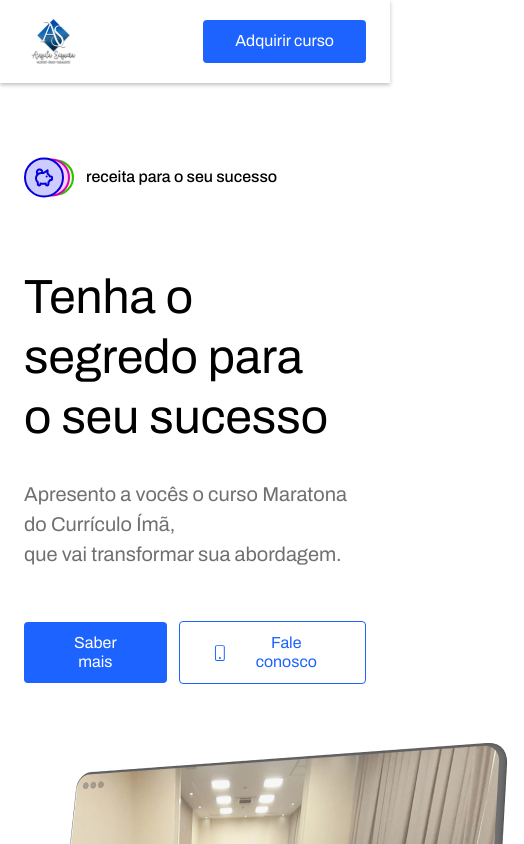
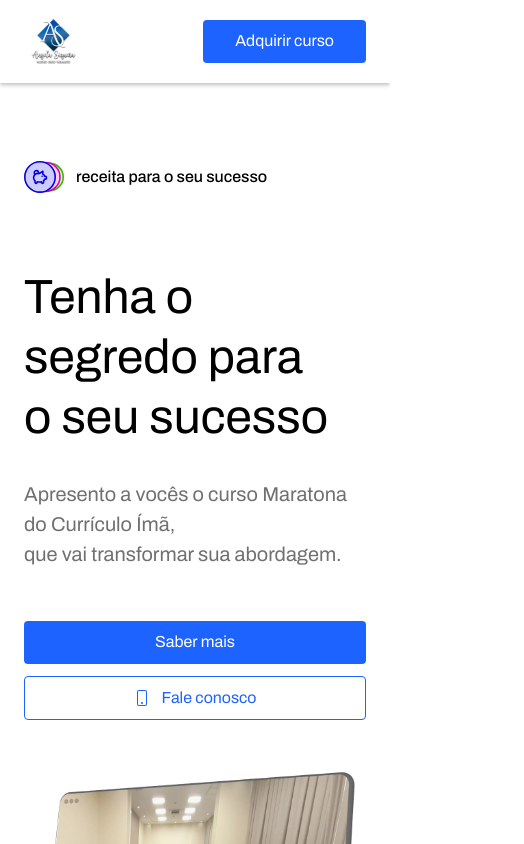
Before and after one commit to igor-gdf/-ngela-Siqueira, a React (Vite) app: page / in a window 390 px wide. Shown: the top 844 px of the page, 524 px wide, since content can reach past the window. Built offline with nearby package versions, Linux system fonts and the light colour scheme.

Commit message:
section 1 mobile version

```diff
--- a/src/App.jsx
+++ b/src/App.jsx
@@ -33,9 +33,9 @@ function App() {
               <h1>Tenha o segredo para<br/> o seu sucesso</h1>
               <p className='body-gray'>Apresento a vocês o curso Maratona do Currículo Ímã,<br/> que vai transformar sua abordagem.</p>
             </div>
-            <div className='org-2'>
-              <button className='btn-2'> Saber mais </button>
-              <button className='btn-1'> <BsPhone /> Fale conosco </button>
+            <div className='org-2 column width'>
+              <button className='btn-2 width'> Saber mais </button>
+              <button className='btn-1 width'> <BsPhone /> Fale conosco </button>
             </div>
           </div>
           <img src="Rectangle.png" alt="imagem do seminario da Angêla" />
@@ -45,7 +45,7 @@ function App() {
           <div className='org-1'>
 
           </div>
-          <img src="mockup.png" alt="imagem modelo de celular " />
+          <img src="" alt="" />
         </section>
 
         <section></section>
--- a/src/css/index.css
+++ b/src/css/index.css
@@ -114,7 +114,6 @@ button{
   flex-direction: column;
   align-items: flex-start;
   gap: 32px;
-
 }
 .org-2{
   display: flex;
--- a/src/css/mobile.css
+++ b/src/css/mobile.css
@@ -2,6 +2,12 @@
   /*reapeating classes*/
   .none{
     display: none;
+  }
+  .column{
+    flex-direction: column;
+  }
+  .width{
+    width: 100%;
   }
   /* header beginig */
   header{
@@ -12,4 +18,17 @@
   .landing{
     padding: 0px 24px;
   }
+  section{
+    img {
+      width: 100%;
+      height: auto;
+    }
   }
+  .org-2{
+    img {
+      width: 40px;
+      height: 40px;
+    }
+  }
+
+  }
```
